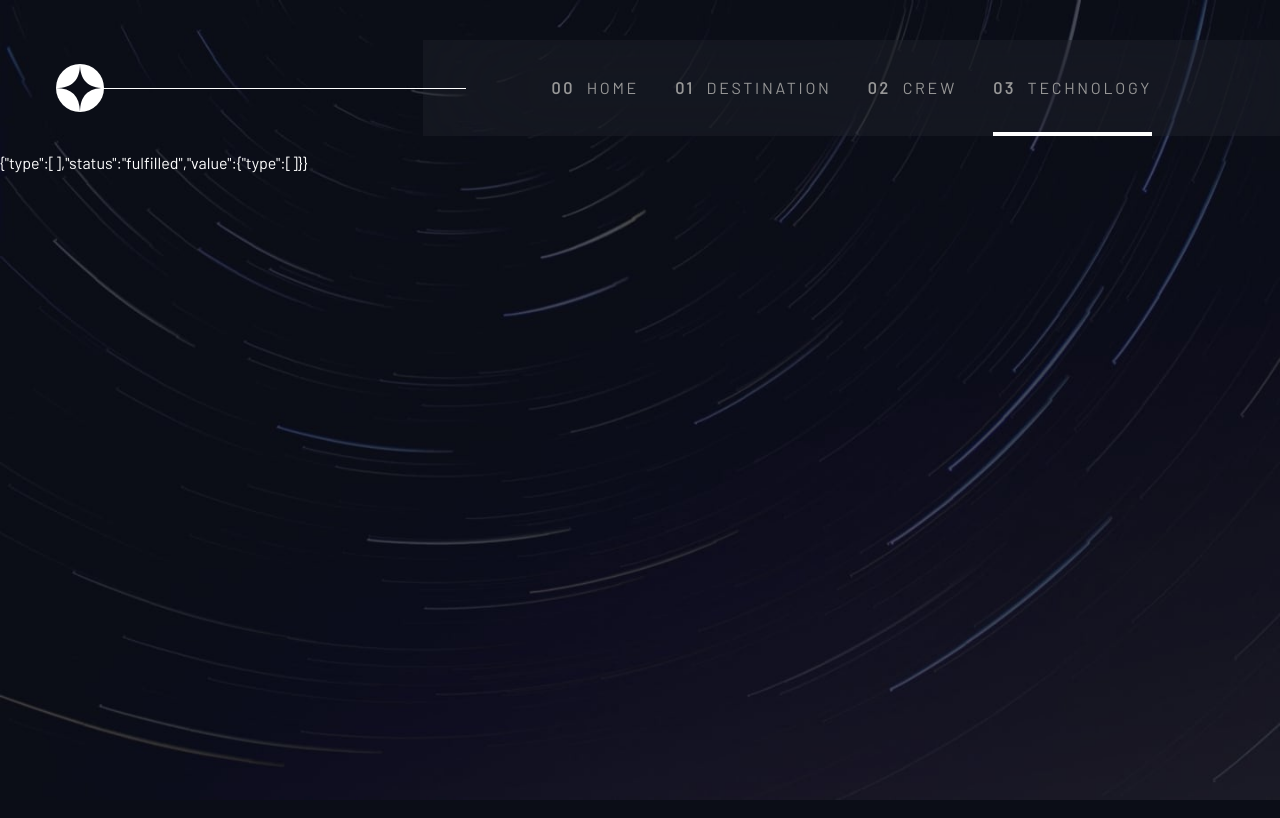
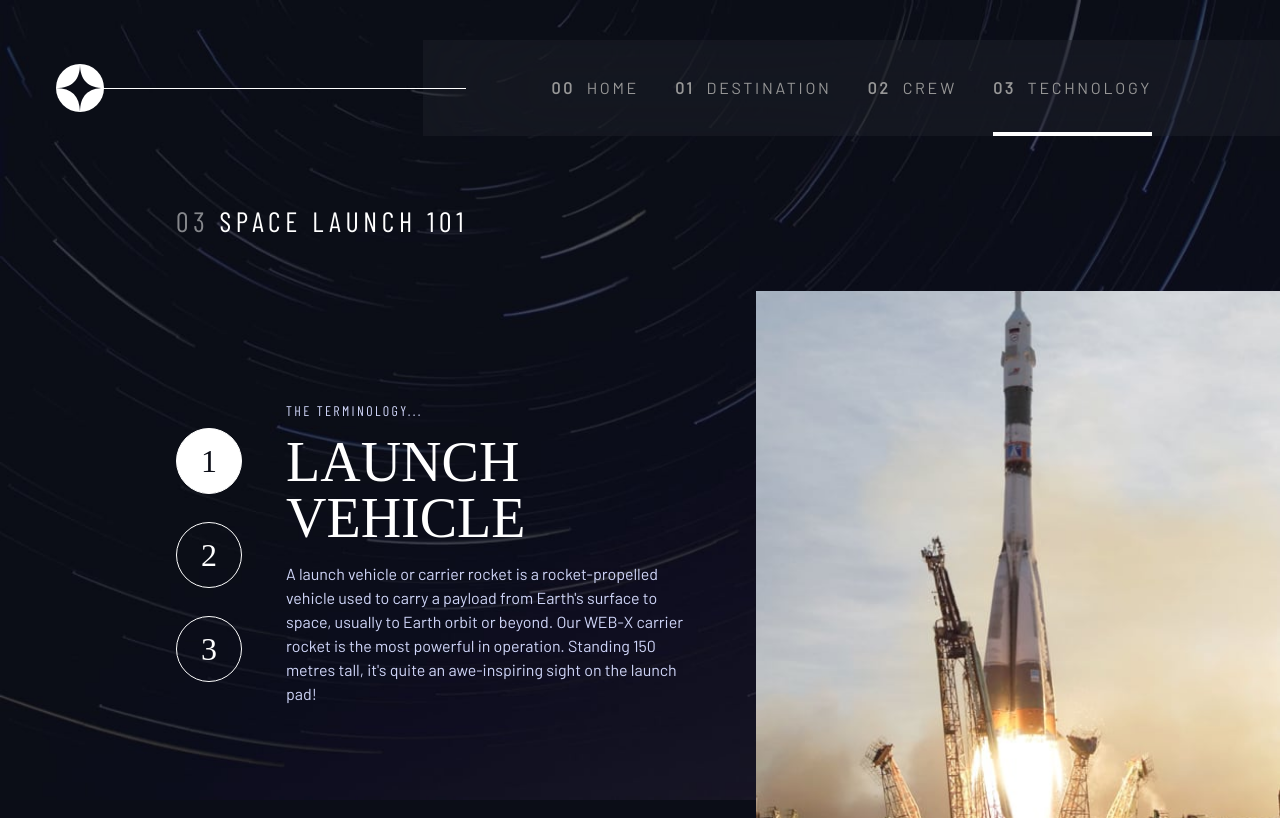
Before and after one commit to vishalnirmal/solar-safari, a Next.js app: page /technology in a window 1280 px wide. Built offline with nearby package versions, Linux system fonts and the light colour scheme; a web font is replaced by a local one.

Commit message:
feat: technology page

```diff
--- a/app/destination/page.tsx
+++ b/app/destination/page.tsx
@@ -5,12 +5,7 @@ import Image from "next/image";
 import data from "@utils/data.json";
 import classNames from "classnames";
 
-export type DESTINATION_TYPES = "moon" | "mars" | "europa" | "titan";
-
-export interface IDestinationProps
-  extends IDynamicPageProps<{ type: DESTINATION_TYPES[] }> {}
-
-const Destination = ({ params }: IDestinationProps) => {
+const Destination = () => {
   const [selectedDestination, setSelectedDestination] = useState<IDestination>(
     data.destinations[0]
   );
--- a/app/technology/[[...type]]/page.tsx
+++ /dev/null
@@ -1,15 +0,0 @@
-"use client";
-import { usePathname, useSearchParams } from "next/navigation";
-import { IDynamicPageProps } from "@index";
-import React from "react";
-
-export type DESTINATION_TYPES = "moon" | "mars" | "europa" | "titan";
-
-export interface IDestinationProps
-  extends IDynamicPageProps<{ type: DESTINATION_TYPES[] }> {}
-
-const Destination = ({ params }: IDestinationProps) => {
-  return <div>{JSON.stringify(params)}</div>;
-};
-
-export default Destination;
--- /dev/null
+++ b/app/technology/page.tsx
@@ -0,0 +1,74 @@
+"use client";
+import { ITechnology } from "@index";
+import React, { useState } from "react";
+import Image from "next/image";
+import data from "@utils/data.json";
+import classNames from "classnames";
+
+const Technology = () => {
+  const [selectedTechnology, setSelectedTechnology] = useState<ITechnology>(
+    data.technology[0]
+  );
+
+  return (
+    <div className="mt-6 mb-6 sm:mb-10 lg:ml-44 lg:mb-12 h-full">
+      <p className="heading_5 text-center sm:text-left sm:ml-10 my-6 sm:mt-10 sm:mb-14 lg:ml-0 lg:mt-14">
+        <span className="opacity-50">03</span> SPACE LAUNCH 101
+      </p>
+      <div className="flex flex-col items-center justify-center gap-8 sm:gap-14 lg:flex-row-reverse w-full h-full">
+        <div className="flex-1 relative w-[100vw] h-full min-h-[170px] sm:min-h-[310px] lg:min-h-[527px]">
+          <Image
+            src={selectedTechnology.images.landscape}
+            alt="tech"
+            fill
+            objectFit="cover"
+            className="lg:hidden"
+          />
+          <Image
+            src={selectedTechnology.images.portrait}
+            alt="tech"
+            fill
+            objectFit="cover"
+            className="max-sm:hidden"
+          />
+        </div>
+        <div className="flex flex-1 flex-col gap-6 sm:gap-11 lg:flex-row">
+          <div className="flex justify-center items-center gap-4 lg:flex-col lg:gap-7">
+            {data.technology.map((technology, index) => (
+              <div
+                className={classNames(
+                  "flex items-center justify-center p-5 lg:p-8 rounded-full hover:bg-space-white border-space-white border-solid border-[1px] cursor-pointer relative lg:w-4 lg:h-4 hover:text-space-black",
+                  {
+                    "bg-space-white text-space-black":
+                      technology.name === selectedTechnology.name,
+                  }
+                )}
+                key={index}
+                onClick={() => {
+                  setSelectedTechnology(technology);
+                }}
+              >
+                <span className="lg:heading_4 absolute top-[50%] left-[50%] -translate-x-[50%] -translate-y-[50%]">
+                  {index + 1}
+                </span>
+              </div>
+            ))}
+          </div>
+          <div className="flex flex-col gap-4 items-center justify-center lg:items-start">
+            <div className="flex flex-col gap-2 items-center justify-center sm:gap-4 lg:items-start">
+              <p className="sub_heading_2 text-space-blue">
+                THE TERMINOLOGY...
+              </p>
+              <h3 className="heading_3">{selectedTechnology.name}</h3>
+            </div>
+            <p className="text-space-blue w-[87.5%] sm:w-[58%] text-center lg:w-[100%] lg:text-left">
+              {selectedTechnology.description}
+            </p>
+          </div>
+        </div>
+      </div>
+    </div>
+  );
+};
+
+export default Technology;
```
Also changed, not shown: index.d.ts (+9 -0 lines).
